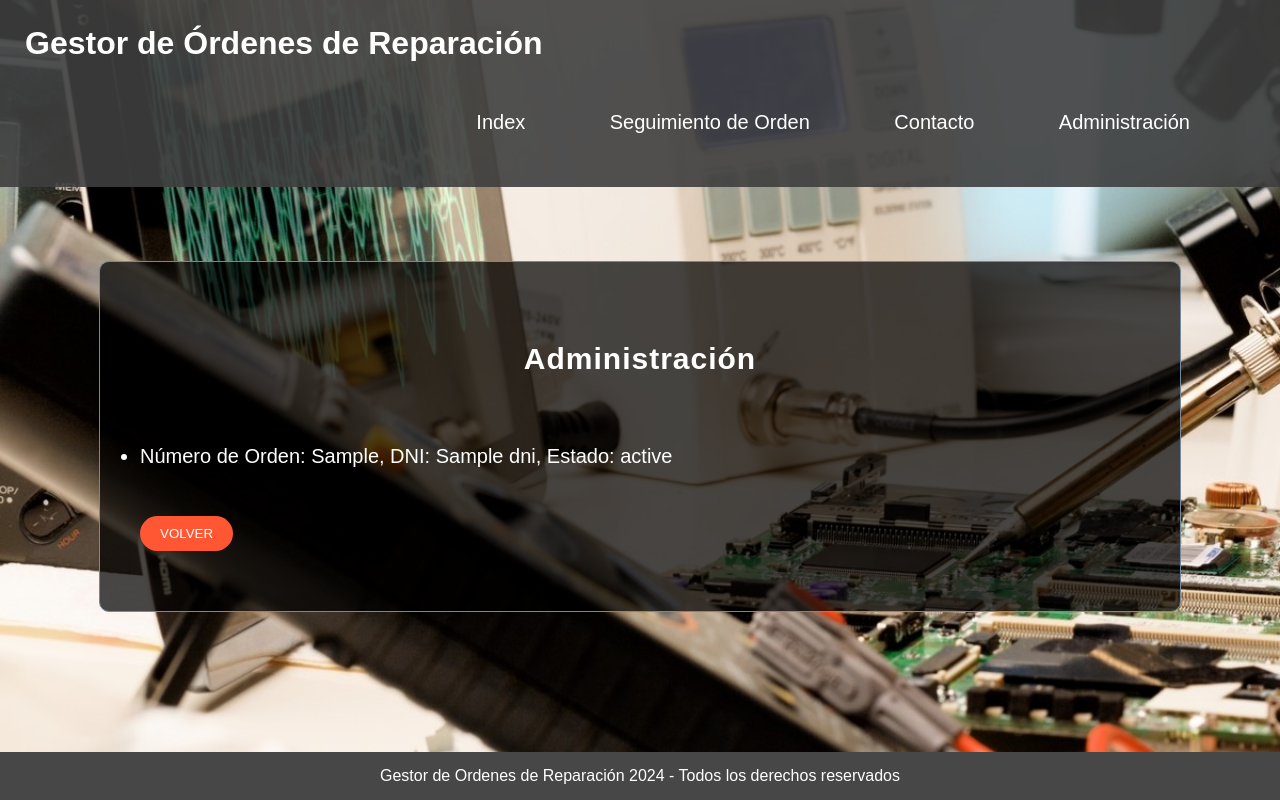
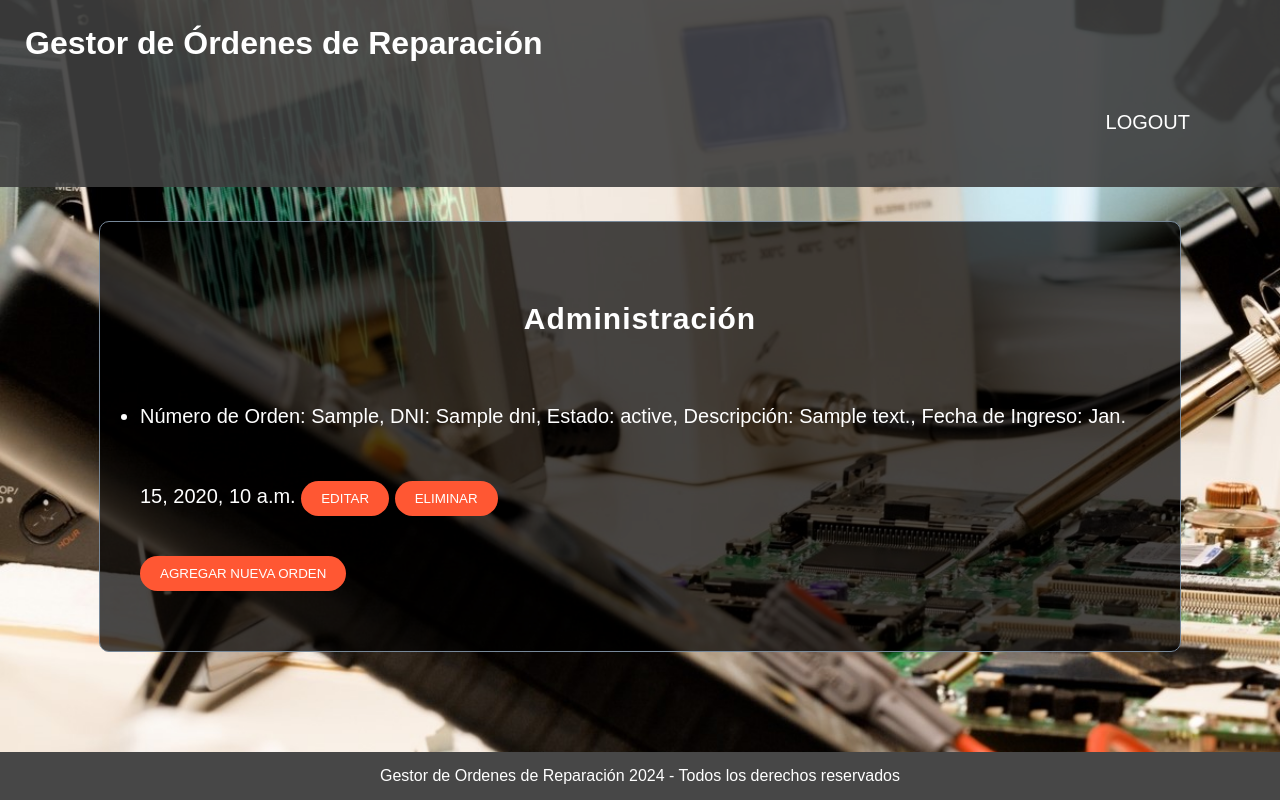
Before and after one commit to agusbex/Proyecto-PIG, a Django app: template Django/ProyectoPIG/web/templates/web/administracion.html in a window 1280 px wide. Run offline with Django 5.2, Linux system fonts and the light colour scheme; the template is opened without the code that fills it: most values are stand-ins (such as "Sample title", 1, 10 or a date in 2020); parts of the project's set-up code (start-up, migrations or seed data) failed here and were passed over.

Commit message:
Update administracion.html

```diff
--- a/Django/ProyectoPIG/web/templates/web/administracion.html
+++ b/Django/ProyectoPIG/web/templates/web/administracion.html
@@ -1,4 +1,4 @@
-{% extends "web/base.html" %}
+{% extends "web/base1.html" %}
 {% load static %}
 
 {% block titulo %}Administración{% endblock %}
@@ -11,10 +11,16 @@
         <h2>Administración</h2>
         <ul>
             {% for orden in ordenes %}
-            <li>Número de Orden: {{ orden.numero_orden }}, DNI: {{ orden.dni }}, Estado: {{ orden.estado }}</li>
+            <li>
+                Número de Orden: {{ orden.numero_orden }}, DNI: {{ orden.dni }}, Estado: {{ orden.estado }}, Descripción: {{ orden.descripcion }}, Fecha de Ingreso: {{ orden.fecha_ingreso }}
+                <a href="{% url 'editar_orden' orden.id %}"><button class="btn">Editar</button></a>
+                <form action="{% url 'eliminar_orden' orden.id %}" method="post" style="display:inline;">
+                    {% csrf_token %}
+                    <button type="submit" class="btn">Eliminar</button>
+                </form>
+            </li>
             {% endfor %}
         </ul>
-
-        <a href="{% url 'index' %}"><button class="btn">Volver</button></a>
+        <a href="{% url 'crear_orden' %}"><button class="btn">Agregar Nueva Orden</button></a>
     </div>
 {% endblock %}
```
